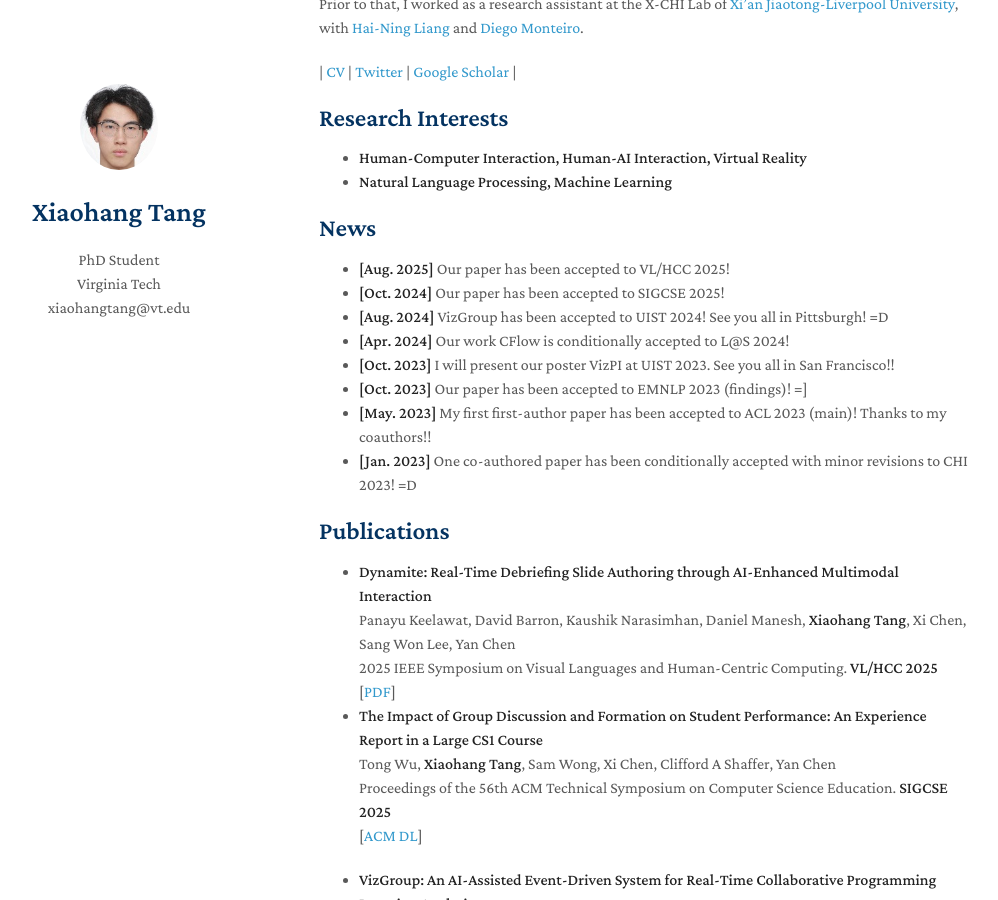
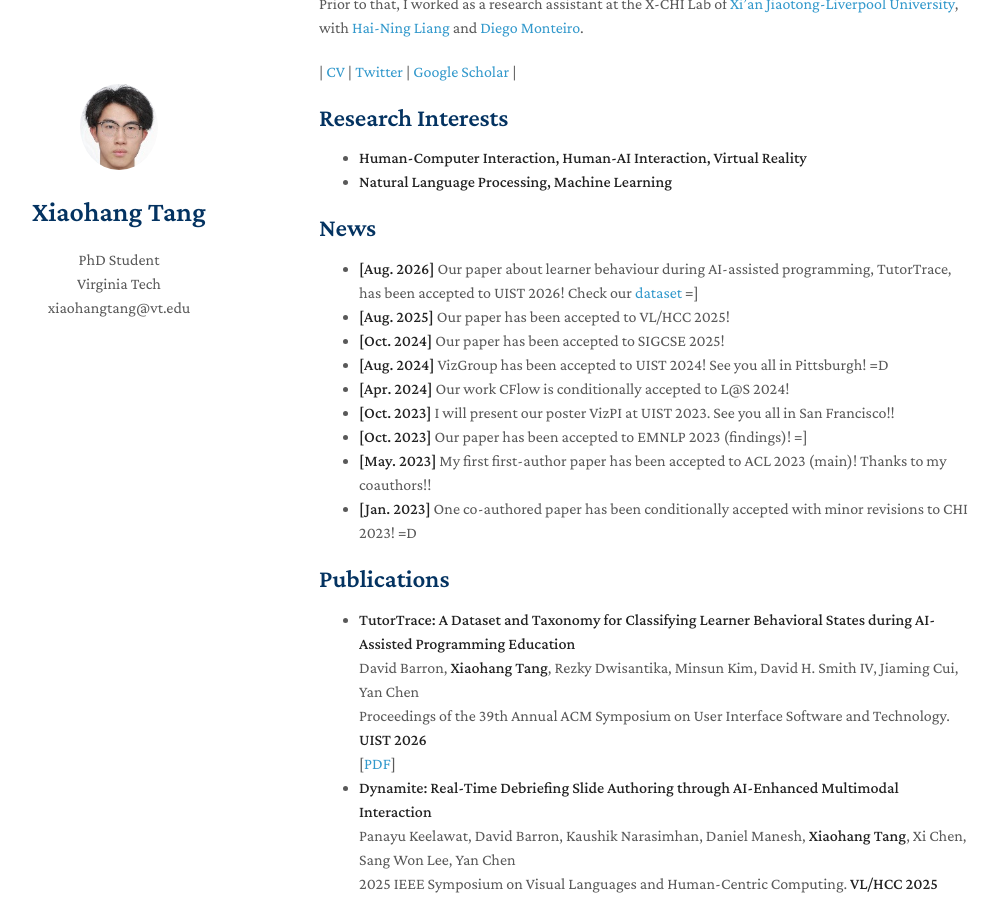
Before and after one commit to xiaohang-tang/xiaohang-tang.github.io, a Jekyll site: the page built from index.md, in a window 1280 px wide and 900 px high, scrolled down 325 px. Shown: the whole window, without its empty margins (151-1149 px from the left). Built offline with Jekyll 4.4.1, drawn with Linux system fonts in a browser that asks for light colours; nearby versions of some CDN libraries; a style sheet for code colours, icons or effects is not loaded; our own code applies the rules of GitHub Pages for plain Markdown files.

Commit message:
Update news and publications in index.md
Added news about TutorTrace paper acceptance to UIST 2026 and updated publication details.

```diff
--- a/index.md
+++ b/index.md
@@ -18,6 +18,7 @@ I was a research intern at the [University of Notre Dame](https://www.nd.edu/) i
 - **Natural Language Processing, Machine Learning**
 
 ## News
+- **[Aug. 2026]** Our paper about learner behaviour during AI-assisted programming, TutorTrace, has been accepted to UIST 2026! Check our [dataset](https://vizpi.org/dataset) =]
 - **[Aug. 2025]** Our paper has been accepted to VL/HCC 2025!
 - **[Oct. 2024]** Our paper has been accepted to SIGCSE 2025!
 - **[Aug. 2024]** VizGroup has been accepted to UIST 2024! See you all in Pittsburgh! =D
@@ -28,6 +29,13 @@ I was a research intern at the [University of Notre Dame](https://www.nd.edu/) i
 - **[Jan. 2023]** One co-authored paper has been conditionally accepted with minor revisions to CHI 2023! =D
 
 ## Publications
+- **TutorTrace: A Dataset and Taxonomy for Classifying Learner Behavioral States during AI-Assisted Programming Education**
+  <br>
+  David Barron, **Xiaohang Tang**, Rezky Dwisantika, Minsun Kim, David H. Smith IV, Jiaming Cui, Yan Chen
+  <br>
+  Proceedings of the 39th Annual ACM Symposium on User Interface Software and Technology. **UIST 2026**
+  <br>
+  [[PDF](https://arxiv.org/pdf/2608.26184)]
 - **Dynamite: Real-Time Debriefing Slide Authoring through AI-Enhanced Multimodal Interaction**
   <br>
   Panayu Keelawat, David Barron, Kaushik Narasimhan, Daniel Manesh, **Xiaohang Tang**, Xi Chen, Sang Won Lee, Yan Chen
```
